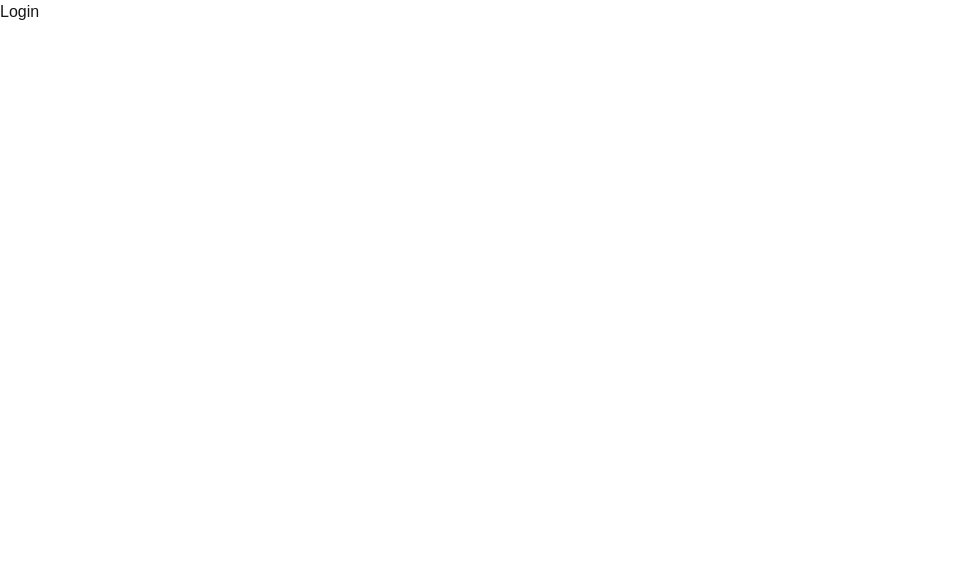
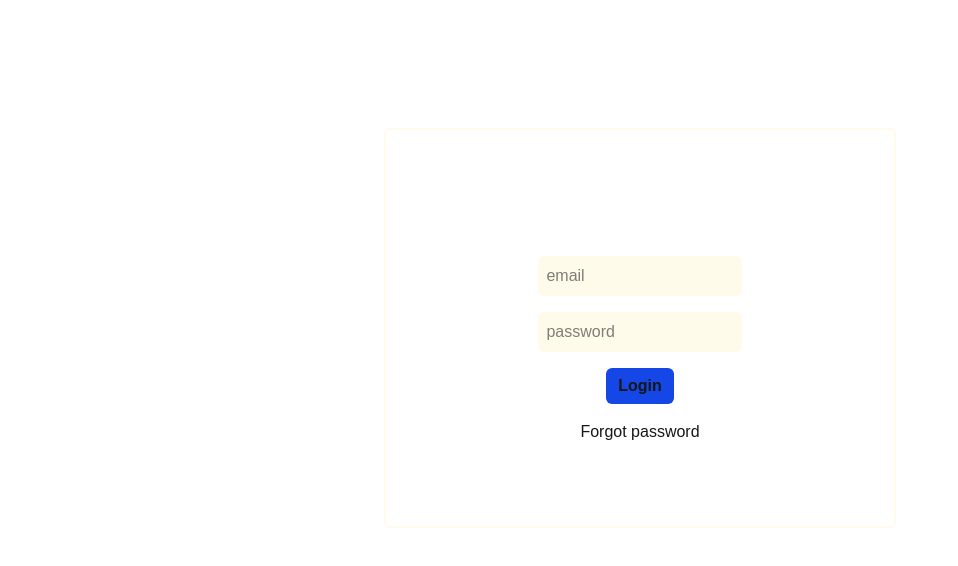
Before and after one commit to atharvalonikar95/Nextjs-auth, a Next.js app: page /client/login in a window 1280 px wide. Shown: the top 566 px of the page, without its empty margins (0-958 px from the left). Built offline with nearby package versions, Linux system fonts and the light colour scheme.

Commit message:
03-07-25

```diff
--- a/app/client/login/page.tsx
+++ b/app/client/login/page.tsx
@@ -1,10 +1,72 @@
-import React from 'react'
+'use client'
+import axios from 'axios';
+import { NextResponse } from 'next/server';
+import React, { useState } from 'react'
+
+const userData={
+    email:'',
+    password:''
+}
 
 const Login = () => {
+
+  const[user,setUser]=useState(userData);
+
+  const onChangeHandler=(e:any)=>{
+    setUser((curr)=>({...curr,[e.target.name]:e.target.value}))
+  }
+
+  const onSubmitHandler= async (e:any)=>{
+    e.preventDefault();
+
+    try {
+      const response= await axios.post('/api/users/login',user)
+      console.log(response.data);
+      const token = response.data.token;
+      localStorage.setItem('token', token);
+    } catch (error:any) {
+      console.log(error.message);
+      return NextResponse.json({message:"Login Failed ",error:error.message},
+        {status:500}
+      )
+    }
+    // console.log(user);
+    setUser(userData);
+
+  }
+
   return (
-    <div>
-        Login
-    </div>
+    <>
+        <form className='border-2 rounded-md   mt-[10vh] lg:mt-[10vw]  border-amber-50 lg:w-[40%] mx-auto h-[50vh] flex flex-col justify-center items-center gap-2 '>
+
+            <h1 className='text-xl text-white font-bold '> Login Page </h1>
+
+            <input className='bg-amber-50 w-[50%] lg:w-[40%] mx-auto p-2 mt-2 text-black outline-none rounded-md '
+            type="email"
+            name='email'
+            placeholder='email'
+            value={user.email}
+            onChange={onChangeHandler}    />
+
+            <input className='bg-amber-50 w-[50%] lg:w-[40%] mx-auto p-2 mt-2 text-black outline-none rounded-md '
+            type="password"
+            name='password'
+            placeholder='password'
+            value={user.password}
+            onChange={onChangeHandler}
+            />
+
+            <button className=' bg-blue-700 mt-2 px-3 py-1.5 rounded-md font-bold hover:bg-blue-900'
+            onClick={onSubmitHandler}
+            >
+                Login
+            </button>
+
+            <a className='pt-2 cursor-pointer '  >Forgot password</a>
+            {/* onClick={()=>{router.push('/client/login')}}. */}
+        </form>
+
+    </>
   )
 }
 
--- a/app/client/signup/page.tsx
+++ b/app/client/signup/page.tsx
@@ -1,5 +1,6 @@
 'use client'
 import axios from 'axios'
+import Link from 'next/link';
 import { useRouter } from 'next/navigation';
 
 import React, { useState } from 'react'
@@ -43,10 +44,11 @@ const SignUp= () => {
 
 
   return (
-    <form className='border-0 border- mt-[15vw] border-amber-50 w-[40%] mx-auto h-[30vh] flex flex-col justify-center items-center gap-2 '>
+    <>
+        <form className='border-2 rounded-md   mt-[10vh] lg:mt-[10vw]  border-amber-50 lg:w-[40%] mx-auto h-[50vh] flex flex-col justify-center items-center gap-2 '>
 
             <h1 className='text-xl text-white font-bold '> Sign Up Page </h1>
-        <input className='bg-amber-50 w-[40%] mx-auto p-2 mt-2 text-black outline-none rounded-md'
+            <input className='bg-amber-50 w-[50%] lg:w-[40%] mx-auto p-2 mt-2 text-black outline-none rounded-md'
             type="text"
             name='username'
             placeholder='username'
@@ -54,14 +56,14 @@ const SignUp= () => {
             onChange={onChangeHandler}
             />
 
-        <input className='bg-amber-50 w-[40%] mx-auto p-2 mt-2 text-black outline-none rounded-md '
+            <input className='bg-amber-50 w-[50%] lg:w-[40%] mx-auto p-2 mt-2 text-black outline-none rounded-md '
             type="email"
             name='email'
             placeholder='email'
             value={user.email}
             onChange={onChangeHandler}    />
 
-        <input className='bg-amber-50 w-[40%] mx-auto p-2 mt-2 text-black outline-none rounded-md '
+            <input className='bg-amber-50 w-[50%] lg:w-[40%] mx-auto p-2 mt-2 text-black outline-none rounded-md '
             type="password"
             name='password'
             placeholder='password'
@@ -69,12 +71,18 @@ const SignUp= () => {
             onChange={onChangeHandler}
             />
 
-        <button className=' bg-blue-700 mt-1.5 px-3 py-1.5 rounded-md font-bold hover:bg-blue-900'
+            <button className=' bg-blue-700 mt-2 px-3 py-1.5 rounded-md font-bold hover:bg-blue-900'
             onClick={onSubmitHandler}
             >
                 SignUp
             </button>
+
+            <a className='pt-2 cursor-pointer ' onClick={()=>{router.push('/client/login')}} >Visit Login page</a>
+
         </form>
+
+    </>
+
   )
 }
 
--- a/utils/auth.ts
+++ b/utils/auth.ts
@@ -2,7 +2,7 @@ import jwt from 'jsonwebtoken';
 const SECRET = process.env.JWT_SECRET!;
 
 export function signToken(payload: object) {
-  return jwt.sign(payload, SECRET, { expiresIn: '1h' });
+  return jwt.sign(payload, SECRET, { expiresIn: '1d' });
 }
 
 export function verifyToken(token: string) {
```
Lines whose indentation alone changed are shown as unchanged.
